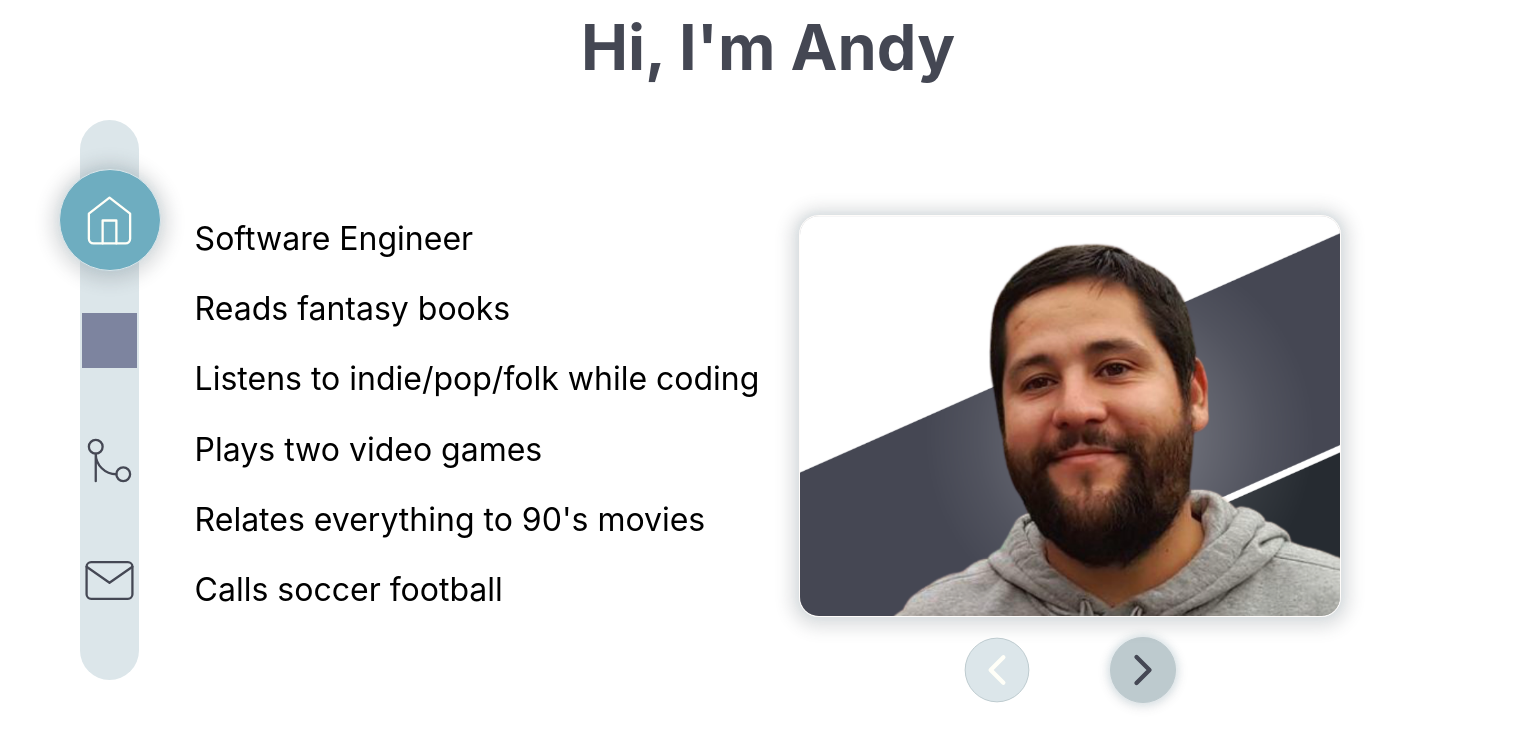
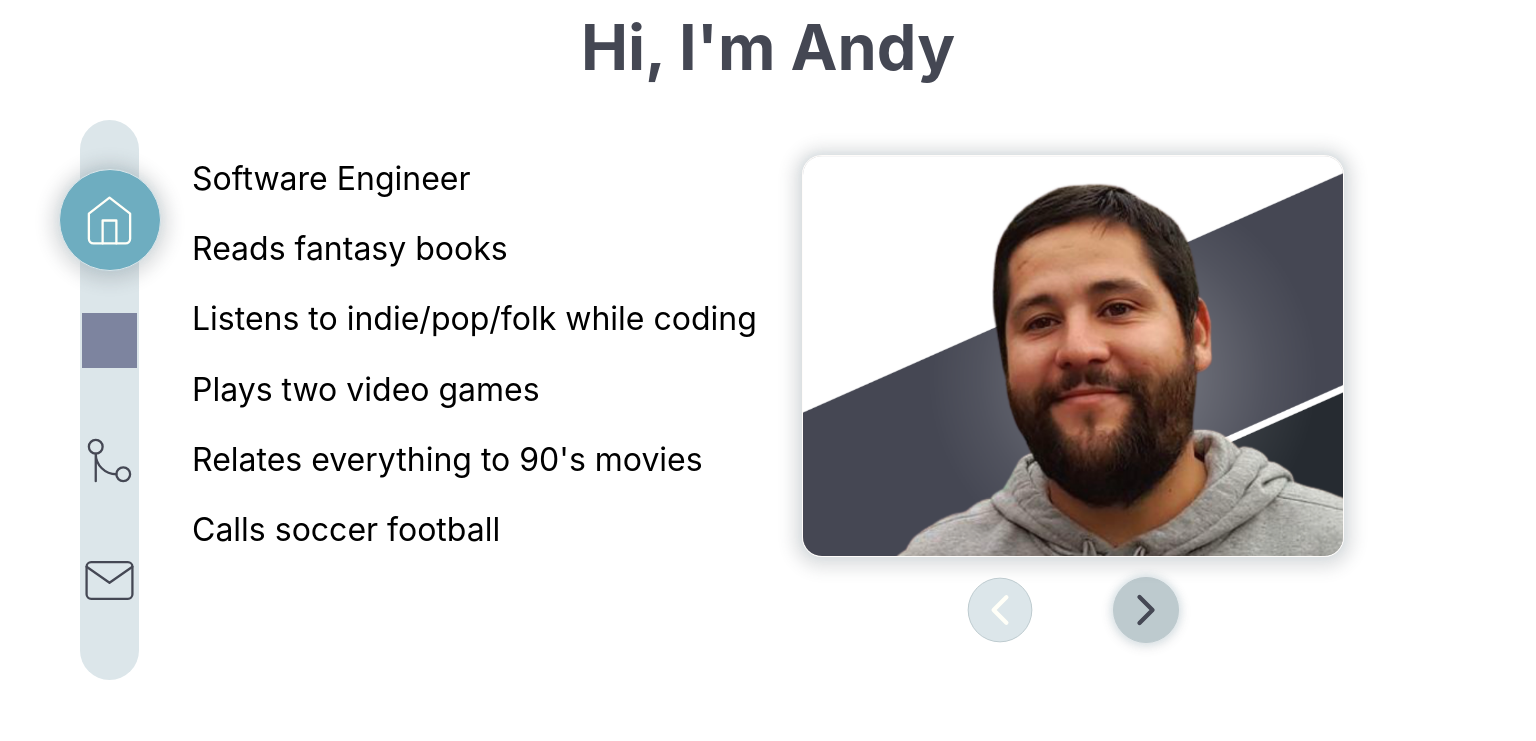
Before and after one commit to andrew-oyanguren/typescript-portfolio, a React (Vite) app: page / in a window 1536 px wide. Shown: the top 741 px of the page. Built offline with nearby package versions, Linux system fonts and the light colour scheme; grey boxes are pictures that could not be loaded.

Commit message:
Added large device styles for the ImageCarousel component

```diff
--- a/src/components/ImageCarousel/ImageCarousel.module.css
+++ b/src/components/ImageCarousel/ImageCarousel.module.css
@@ -85,20 +85,18 @@
 /* LARGE_DEVICES > 1201 */
 @media (min-width: 1500px) {
   .ImageCarousel {
+    width: 90%;
+    margin-top: 0;
+    padding: var(--spacing-large) 0;
+
     display: flex;
-    justify-content: center;
+    justify-content: space-between;
+
     background-color: unset;
-  }
-
-  .TitleContainer {
-    /* background-color: beige; */
-    /* flex: 1; */
-    padding-right: var(--spacing-large);
   }
 
   .TitleList {
     height: 400px;
-    /* background-color: pink; */
     margin: 0;
     padding-left: 0;
 
@@ -109,16 +107,12 @@
   }
 
   .TitleList li {
+    transition: color 0.3s linear;
     font-size: 32px;
-
-    transition: color 0.3s linear;
-  }
-
-  .TitleList .Title {
     color: var(--color-dark);
   }
 
-  .TitleList .CurrentTitle {
+  .TitleList .highlight {
     color: var(--color-primary);
   }
 
--- a/src/components/ImageCarousel/ImageCarousel.tsx
+++ b/src/components/ImageCarousel/ImageCarousel.tsx
@@ -52,9 +52,7 @@ export default function ImageCarousel() {
             {IMAGE_CONFIG.map(({ title }, idx) => {
               return (
                 <li
-                  className={
-                    idx === currentImageIdx ? styles.CurrentTitle : styles.Title
-                  }
+                  className={idx === currentImageIdx ? styles.highlight : ''}
                   key={title}
                 >
                   {title}
```
